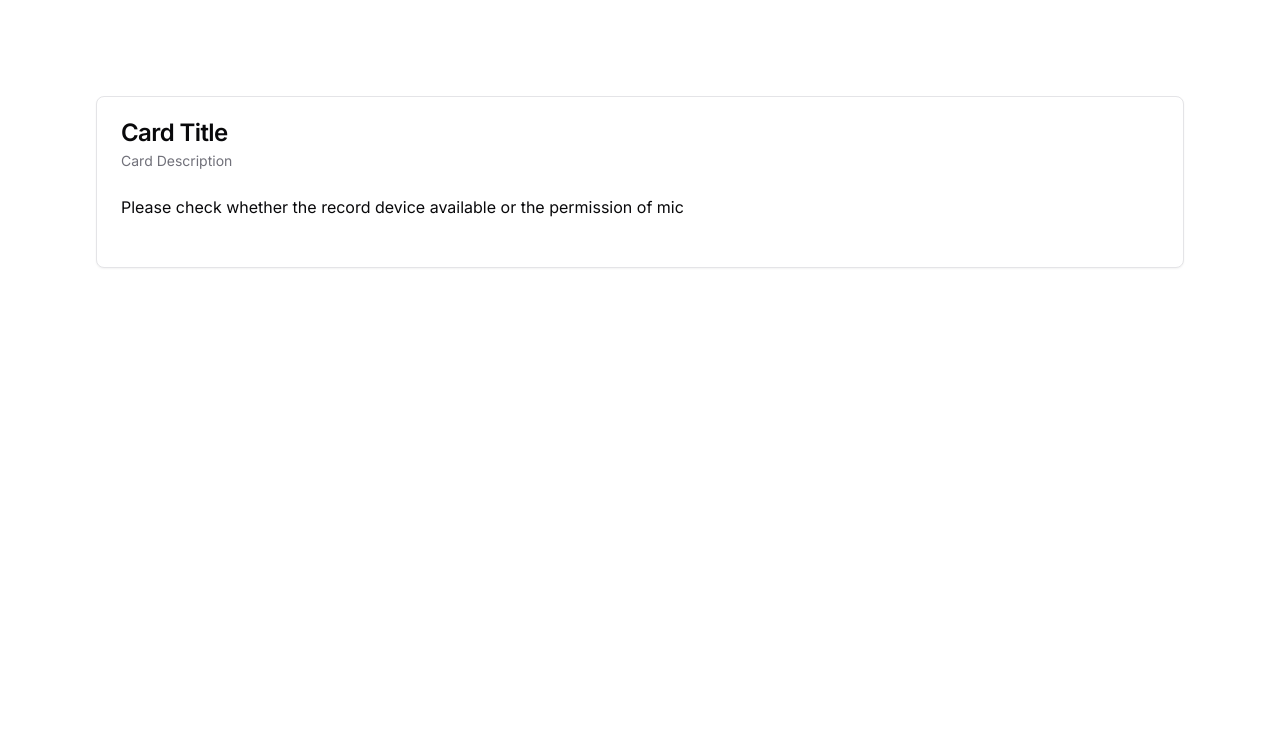
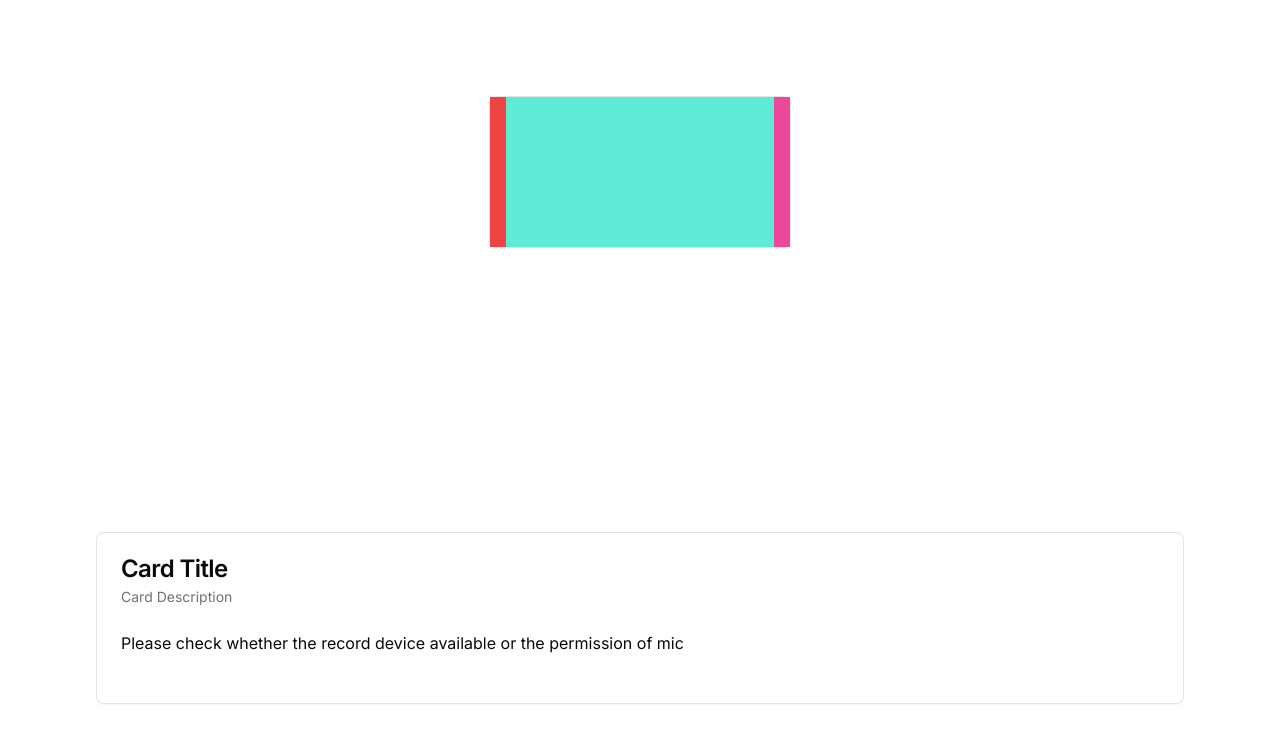
Before and after one commit to OwLu0905/shadowing-record, a Next.js app in the folder frontend/: page / in a window 1280 px wide. Shown: the top 742 px of the page. Built offline with nearby package versions, Linux system fonts and the light colour scheme; no server answers.

Commit message:
add resize region with js

```diff
--- a/frontend/src/app/page.tsx
+++ b/frontend/src/app/page.tsx
@@ -1,4 +1,3 @@
-import { Button } from "@/components/ui/button";
 import {
   Card,
   CardContent,
@@ -8,10 +7,14 @@ import {
   CardTitle,
 } from "@/components/ui/card";
 import Record from "@/view/Record/Record";
+import AudioWaveform from "@/components/audio/AudioWaveform";
 
 export default function Home() {
   return (
     <main className="flex min-h-screen flex-col items-center justify-between p-24">
+      <Card className="mb-4">
+        <AudioWaveform />
+      </Card>
       <Card className="w-full">
         <CardHeader>
           <CardTitle>Card Title</CardTitle>
--- /dev/null
+++ b/frontend/src/components/audio/AudioWaveform.tsx
@@ -0,0 +1,106 @@
+"use client";
+import React, { useEffect, useRef, useState } from "react";
+
+const AudioWaveform = () => {
+  const canvasRef = useRef<HTMLCanvasElement>(null);
+  const regionRef = useRef<HTMLDivElement>(null);
+  const [selectedInterval, setSelectedInterval] = useState({
+    left: 0,
+    right: 0,
+  });
+
+  const onMouseDown = (mouseDownEvent: MouseEvent) => {
+    mouseDownEvent.stopPropagation();
+    const startPosition = { x: mouseDownEvent.clientX };
+    const startSize = selectedInterval;
+
+    const onMouseMove = (mouseMoveEvent: MouseEvent) => {
+      mouseMoveEvent.stopPropagation();
+      const rightDistance =
+        startSize.right + startPosition.x - mouseMoveEvent.clientX;
+
+      if (
+        canvasRef.current &&
+        rightDistance + startSize.right + 32 >=
+          canvasRef.current?.getBoundingClientRect().width
+      ) {
+        return;
+      }
+      if (rightDistance >= 0) {
+        setSelectedInterval((currentSize) => ({
+          ...currentSize,
+          right: rightDistance,
+        }));
+      }
+    };
+
+    const onMouseUp = () => {
+      document.removeEventListener("mousemove", onMouseMove);
+      document.removeEventListener("mouseup", onMouseUp);
+    };
+
+    document.addEventListener("mousemove", onMouseMove);
+    document.addEventListener("mouseup", onMouseUp);
+  };
+  console.log(selectedInterval);
+  return (
+    <div className="waveform-container relative">
+      <canvas ref={canvasRef} className="h-full bg-gray-100"></canvas>
+
+      <div
+        ref={regionRef}
+        className="progress-region bg-teal-300 absolute top-0 z-5 h-full"
+        style={{
+          left: selectedInterval.left,
+          right: selectedInterval.right,
+        }}
+      >
+        <div
+          className="w-4 z-10 h-full region-handle region-handle-right absolute left-0 bg-red-500 hover:cursor-ew-resize"
+          onMouseDown={(mouseDownEvent) => {
+            mouseDownEvent.stopPropagation();
+            const startPosition = {
+              x: mouseDownEvent.clientX,
+            };
+
+            if (!regionRef.current) return;
+            function onMouseMove(mouseMoveEvent: MouseEvent) {
+              mouseMoveEvent.stopPropagation();
+              const startSize = selectedInterval;
+              const leftDistance =
+                startSize.left - startPosition.x + mouseMoveEvent.clientX;
+              if (leftDistance < 0) return;
+              if (
+                canvasRef.current &&
+                leftDistance + startSize.right + 32 >=
+                  canvasRef.current?.getBoundingClientRect().width
+              ) {
+                return;
+              }
+              setSelectedInterval((currentSize) => ({
+                ...currentSize,
+                left: leftDistance,
+              }));
+            }
+            function onMouseUp() {
+              if (regionRef.current === null) return;
+              regionRef.current.removeEventListener("mousemove", onMouseMove);
+            }
+
+            regionRef.current.addEventListener("mousemove", onMouseMove);
+            regionRef.current.addEventListener("mouseup", onMouseUp, {
+              once: true,
+            });
+          }}
+        ></div>
+        <div
+          className="w-4 z-10 h-full region-handle region-handle-right absolute right-0 bg-pink-500 hover:cursor-ew-resize"
+          onMouseDown={onMouseDown}
+        ></div>
+      </div>
+      {/**  <button onClick={handlePlayClick}>Play Selected Region</button> */}
+    </div>
+  );
+};
+
+export default AudioWaveform;
--- /dev/null
+++ b/frontend/src/hooks/useAudioWaveform.tsx
@@ -0,0 +1,49 @@
+import React, { useCallback, useEffect, useRef, useState } from "react";
+
+type UseAudioWaveformProps = {
+  container: HTMLElement;
+  audioBlob: Blob;
+};
+
+const useAudioWaveform = (props: UseAudioWaveformProps) => {
+  const { audioBlob } = props;
+  const [selectedInterval, setSelectedInterval] = useState({
+    start: 0,
+    end: 0,
+  });
+
+  // Function to draw waveform
+  const drawWaveform = useCallback(() => {
+    // Implement waveform drawing logic here
+    // ...
+  }, [audioBlob]);
+
+  // Function to handle canvas interaction
+  const handleCanvasInteraction = useCallback((event: any) => {
+    // Implement interaction logic (e.g., selecting intervals)
+    // ...
+  }, []);
+
+  // Function to play the selected interval
+  const playInterval = useCallback(() => {
+    if (!audioBlob) return;
+
+    // Convert selectedInterval to time (seconds) and play the audio
+    // ...
+  }, [audioBlob, selectedInterval]);
+
+  useEffect(() => {
+    if (audioBlob) {
+      drawWaveform();
+    }
+  }, [audioBlob, drawWaveform]);
+
+  return {
+    drawWaveform,
+    handleCanvasInteraction,
+    playInterval,
+    selectedInterval,
+    setSelectedInterval,
+  };
+};
+export default useAudioWaveform;
--- a/frontend/src/view/Record/Record.tsx
+++ b/frontend/src/view/Record/Record.tsx
@@ -33,7 +33,6 @@ const Record = () => {
       </div>
     );
 
-  console.log("few");
   return (
     <div>
       <div className="flex flex-col gap-4 items-center">
```
